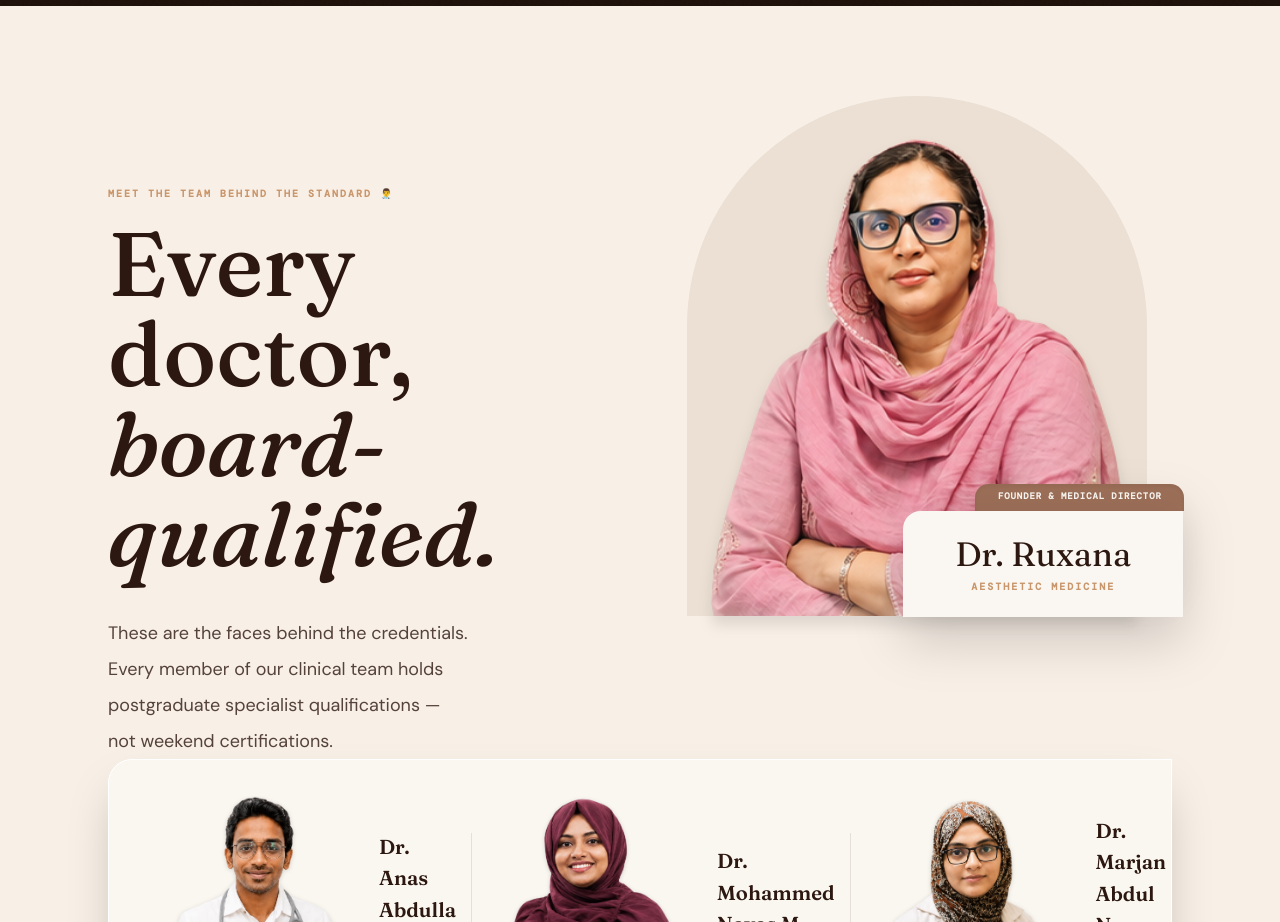
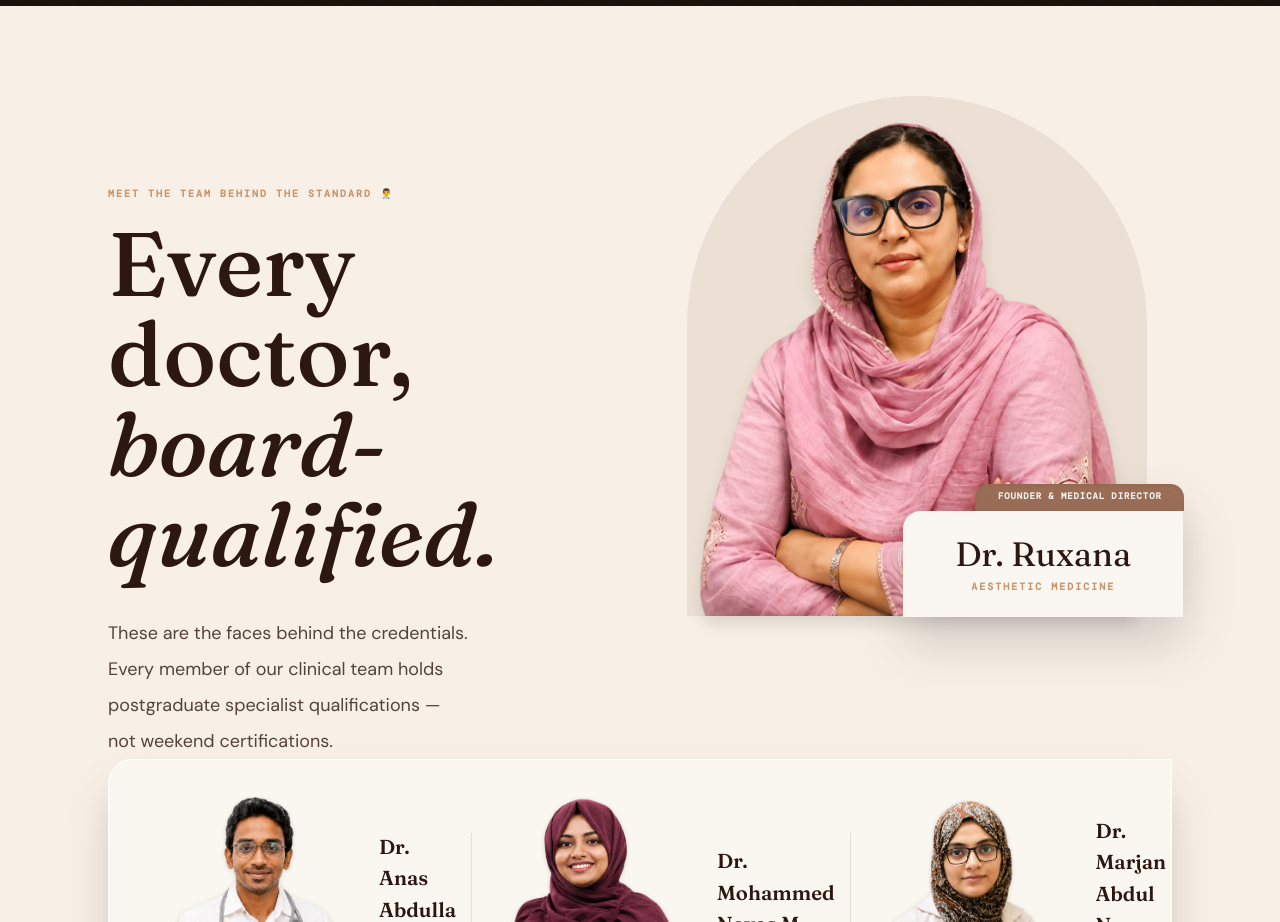
Before and after one commit to playkidsofficial6-oss/cosmohome, a React (Vite) app: page / in a window 1280 px wide. Shown: the part 8720-9642 px from the top of the page. Built offline with nearby package versions, Linux system fonts and the light colour scheme.

Commit message:
feat: add Transformation component and update doctor portrait to WebP format

```diff
--- a/src/components/home/TeamSection.tsx
+++ b/src/components/home/TeamSection.tsx
@@ -62,7 +62,7 @@ export function TeamSection() {
               whileInView={{ opacity: 1, y: 0 }}
               transition={{ duration: 0.8, delay: 0.2 }}
               viewport={{ once: true }}
-              src="/doctor/ruxana.png"
+              src="/doctor/ruxana.webp"
               alt="Dr. Ruxana"
               className="h-[95%] w-auto object-contain object-bottom relative z-10 drop-shadow-xl"
             />
```
Also changed, not shown: public/doctor/ruxana.webp (added).
